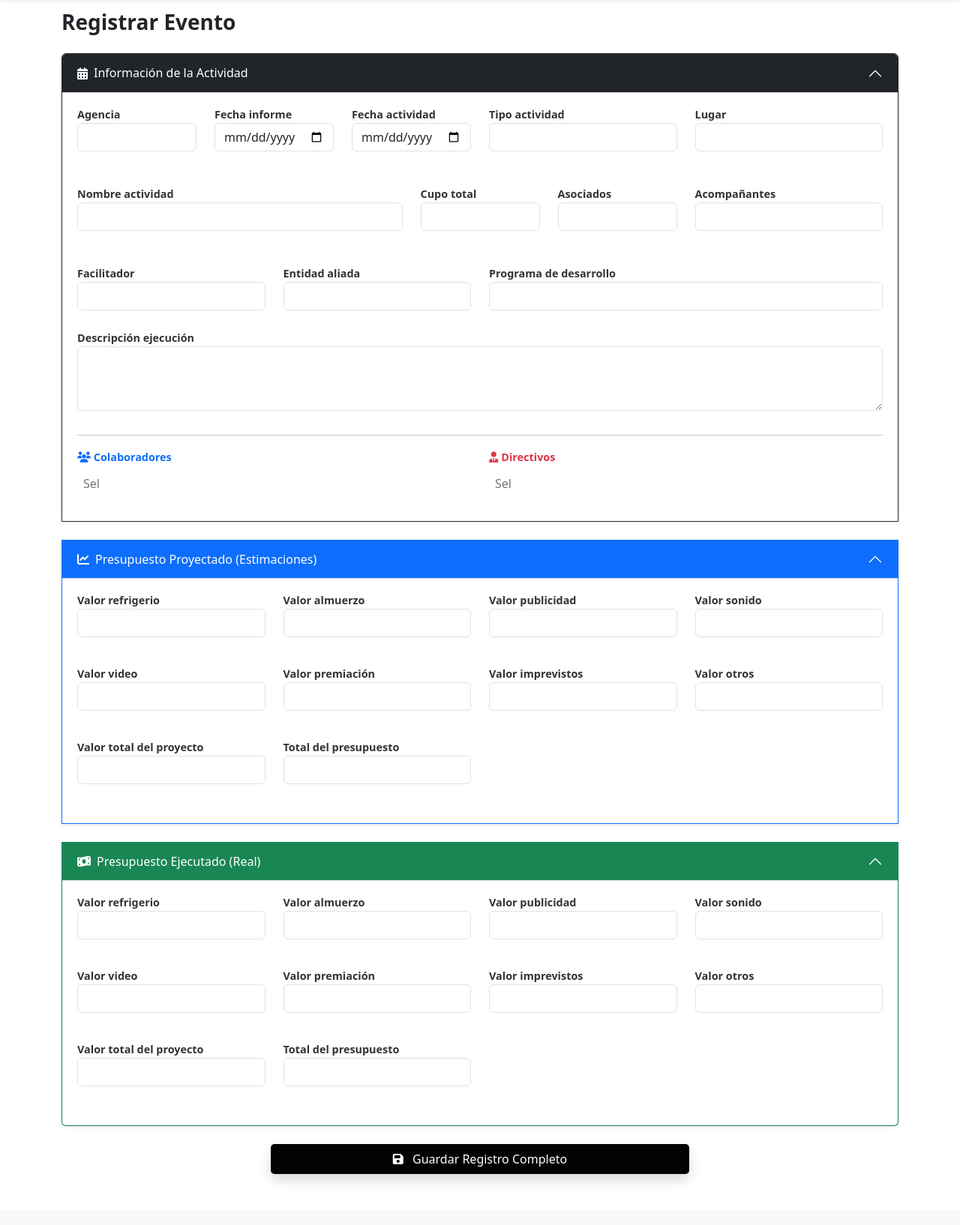
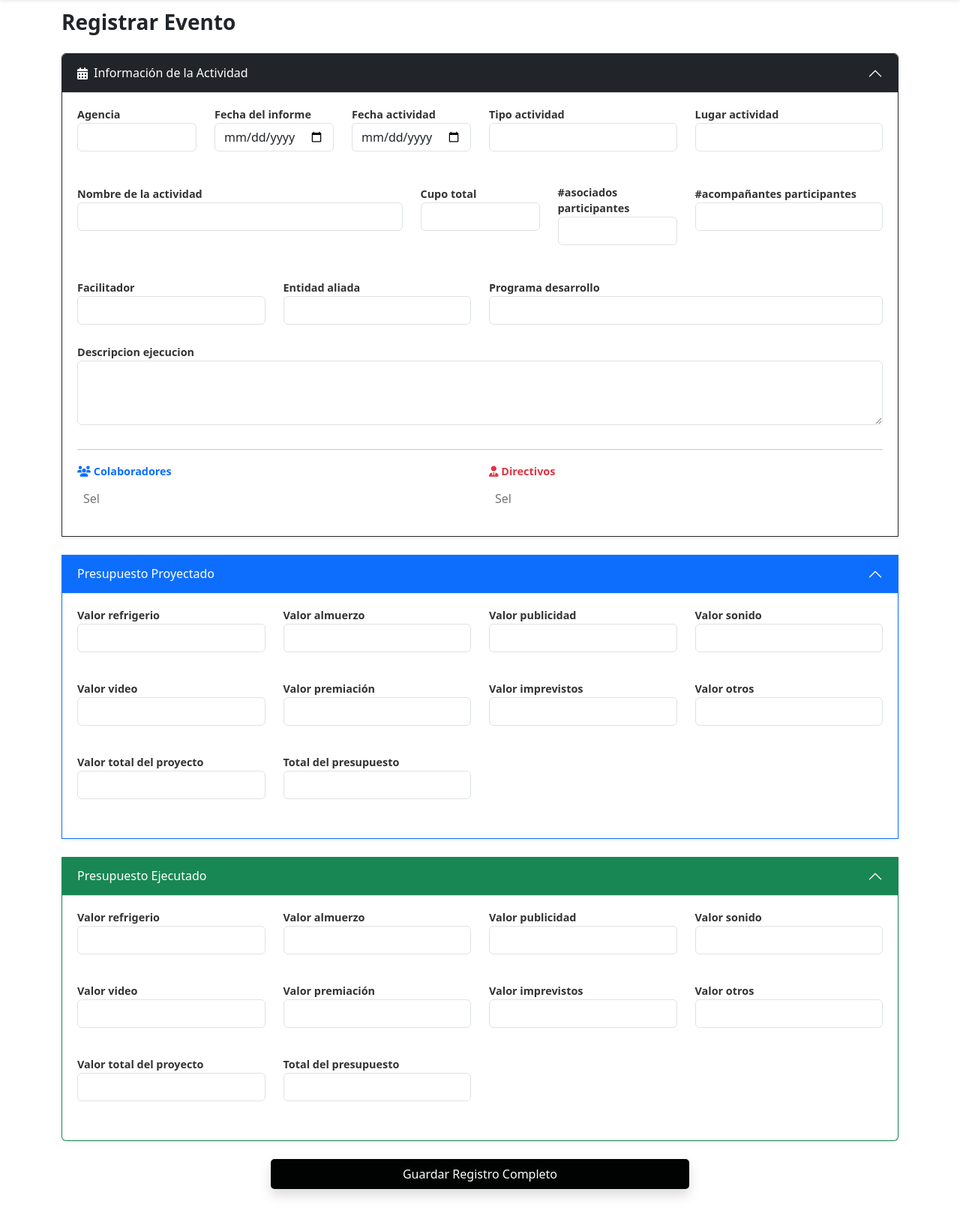
Before and after one commit to maicolmike/eventos, a Django app: page /eventos/crear_evento/ in a window 1280 px wide. Shown: the part 83-1717 px from the top of the page at 75% size. Before the commit the page ends 1657 px from the top, so only its background shows below. Run offline with Django 5.2, Linux system fonts and the light colour scheme; a user stored in the database is signed in; data comes from the database, SQL or seed files in the repository; tables that the repository leaves empty hold one stand-in row (values such as "Sample post"); some libraries are stand-ins or nearby versions.

Commit message:
tablas presupuesto

```diff
--- a/registrar_eventos/forms.py
+++ b/registrar_eventos/forms.py
@@ -62,8 +62,8 @@
             'nombre_actividad': 'Nombre de la actividad',
             'fecha_informe': 'Fecha del informe',
             'cupo_participantes': 'Cupo total',
-            'asociados_participantes': 'Número de asociados Participantes',
-            'acompanantes_participantes': 'Número de acompañantes participantes',
+            'asociados_participantes': '#asociados participantes',
+            'acompanantes_participantes': '#acompañantes participantes',
         }
 
         widgets = {
--- a/templates/registrar_eventos/crear_evento.html
+++ b/templates/registrar_eventos/crear_evento.html
@@ -28,50 +28,107 @@
                 </h2>
                 <div id="collapseActividad" class="accordion-collapse collapse show">
                     <div class="accordion-body">
+
                         <div class="row">
-                            <div class="col-md-2 mb-3"><label class="fw-bold">Agencia</label>{{ form.agencia }}</div>
-                            <div class="col-md-2 mb-3"><label class="fw-bold">Fecha informe</label>{{ form.fecha_informe }}</div>
-                            <div class="col-md-2 mb-3"><label class="fw-bold">Fecha actividad</label>{{ form.fecha_actividad }}</div>
-                            <div class="col-md-3 mb-3"><label class="fw-bold">Tipo actividad</label>{{ form.tipo_actividad }}</div>
-                            <div class="col-md-3 mb-3"><label class="fw-bold">Lugar</label>{{ form.lugar_actividad }}</div>
+                            <div class="col-md-2 mb-3">
+                                <label class="fw-bold">{{ form.agencia.label }}</label>
+                                {{ form.agencia }}
+                            </div>
+
+                            <div class="col-md-2 mb-3">
+                                <label class="fw-bold">{{ form.fecha_informe.label }}</label>
+                                {{ form.fecha_informe }}
+                            </div>
+
+                            <div class="col-md-2 mb-3">
+                                <label class="fw-bold">{{ form.fecha_actividad.label }}</label>
+                                {{ form.fecha_actividad }}
+                            </div>
+
+                            <div class="col-md-3 mb-3">
+                                <label class="fw-bold">{{ form.tipo_actividad.label }}</label>
+                                {{ form.tipo_actividad }}
+                            </div>
+
+                            <div class="col-md-3 mb-3">
+                                <label class="fw-bold">{{ form.lugar_actividad.label }}</label>
+                                {{ form.lugar_actividad }}
+                            </div>
                         </div>
 
                         <div class="row mt-2">
-                            <div class="col-md-5 mb-3"><label class="fw-bold">Nombre actividad</label>{{ form.nombre_actividad }}</div>
-                            <div class="col-md-2 mb-3"><label class="fw-bold">Cupo total</label>{{ form.cupo_participantes }}</div>
-                            <div class="col-md-2 mb-3"><label class="fw-bold">Asociados</label>{{ form.asociados_participantes }}</div>
-                            <div class="col-md-3 mb-3"><label class="fw-bold">Acompañantes</label>{{ form.acompanantes_participantes }}</div>
+                            <div class="col-md-5 mb-3">
+                                <label class="fw-bold">{{ form.nombre_actividad.label }}</label>
+                                {{ form.nombre_actividad }}
+                            </div>
+
+                            <div class="col-md-2 mb-3">
+                                <label class="fw-bold">{{ form.cupo_participantes.label }}</label>
+                                {{ form.cupo_participantes }}
+                            </div>
+
+                            <div class="col-md-2 mb-3">
+                                <label class="fw-bold">{{ form.asociados_participantes.label }}</label>
+                                {{ form.asociados_participantes }}
+                            </div>
+
+                            <div class="col-md-3 mb-3">
+                                <label class="fw-bold">{{ form.acompanantes_participantes.label }}</label>
+                                {{ form.acompanantes_participantes }}
+                            </div>
                         </div>
 
                         <div class="row mt-2">
-                            <div class="col-md-3 mb-3"><label class="fw-bold">Facilitador</label>{{ form.facilitador }}</div>
-                            <div class="col-md-3 mb-3"><label class="fw-bold">Entidad aliada</label>{{ form.entidad_aliada }}</div>
-                            <div class="col-md-6 mb-3"><label class="fw-bold">Programa de desarrollo</label>{{ form.programa_desarrollo }}</div>
+                            <div class="col-md-3 mb-3">
+                                <label class="fw-bold">{{ form.facilitador.label }}</label>
+                                {{ form.facilitador }}
+                            </div>
+
+                            <div class="col-md-3 mb-3">
+                                <label class="fw-bold">{{ form.entidad_aliada.label }}</label>
+                                {{ form.entidad_aliada }}
+                            </div>
+
+                            <div class="col-md-6 mb-3">
+                                <label class="fw-bold">{{ form.programa_desarrollo.label }}</label>
+                                {{ form.programa_desarrollo }}
+                            </div>
                         </div>
 
                         <div class="row mt-2">
-                            <div class="col-md-12 mb-3"><label class="fw-bold">Descripción ejecución</label>{{ form.descripcion_ejecucion }}</div>
+                            <div class="col-md-12 mb-3">
+                                <label class="fw-bold">{{ form.descripcion_ejecucion.label }}</label>
+                                {{ form.descripcion_ejecucion }}
+                            </div>
                         </div>
 
                         <hr>
+
                         <div class="row">
                             <div class="col-md-6">
-                                <label class="form-label fw-bold text-primary"><i class="fas fa-users"></i> Colaboradores</label>
+                                <label class="form-label fw-bold text-primary">
+                                    <i class="fas fa-users"></i> {{ form.colaboradores.label }}
+                                </label>
                                 {{ form.colaboradores }}
                             </div>
+
                             <div class="col-md-6">
-                                <label class="form-label fw-bold text-danger"><i class="fas fa-user-tie"></i> Directivos</label>
+                                <label class="form-label fw-bold text-danger">
+                                    <i class="fas fa-user-tie"></i> {{ form.directivos.label }}
+                                </label>
                                 {{ form.directivos }}
                             </div>
                         </div>
+
                     </div>
                 </div>
             </div>
 
+            <!-- PRESUPUESTO PROYECTADO -->
             <div class="accordion-item border-primary mb-4 shadow-sm">
                 <h2 class="accordion-header">
                     <button class="accordion-button bg-primary text-white" type="button" data-bs-toggle="collapse" data-bs-target="#collapseP">
-                        <i class="fas fa-chart-line me-2"></i> Presupuesto Proyectado (Estimaciones)
+                        Presupuesto Proyectado
                     </button>
                 </h2>
                 <div id="collapseP" class="accordion-collapse collapse show">
@@ -88,10 +145,11 @@
                 </div>
             </div>
 
+            <!-- PRESUPUESTO EJECUTADO -->
             <div class="accordion-item border-success mb-4 shadow-sm">
                 <h2 class="accordion-header">
                     <button class="accordion-button bg-success text-white" type="button" data-bs-toggle="collapse" data-bs-target="#collapseE">
-                        <i class="fas fa-money-bill-wave me-2"></i> Presupuesto Ejecutado (Real)
+                        Presupuesto Ejecutado
                     </button>
                 </h2>
                 <div id="collapseE" class="accordion-collapse collapse show">
@@ -108,9 +166,11 @@
                 </div>
             </div>
 
-        </div> <div class="text-center mt-4">
+        </div>
+
+        <div class="text-center mt-4">
             <button type="submit" class="btn btn-dark btn-lg px-5 shadow register-button">
-                <i class="fas fa-save me-2"></i> Guardar Registro Completo
+                Guardar Registro Completo
             </button>
         </div>
 
@@ -119,7 +179,6 @@
 
 <script>
     $(document).ready(function() {
-        // Inicialización de Select2 para transformar selects múltiples en buscadores amigables
         $('select[multiple]').select2({
             theme: 'bootstrap-5',
             placeholder: 'Seleccionar...',
@@ -132,4 +191,5 @@
 {% else %}
     {% include 'inicio/accesoRestringido.html' %}
 {% endif %}
+
 {% endblock %}
--- a/templates/registrar_eventos/premiacion.html
+++ b/templates/registrar_eventos/premiacion.html
@@ -33,7 +33,7 @@
                     <div class="col-md-2 mt-2">{{ form.valor_premio.label_tag }} {{ form.valor_premio }}</div>
                 </div>
 
-                <button class="btn btn-success mt-3">
+                <button class="btn btn-dark text-white btn-outline-primary mt-3">
                     <i class="fas fa-plus"></i> Agregar
                 </button>
             </form>
```
